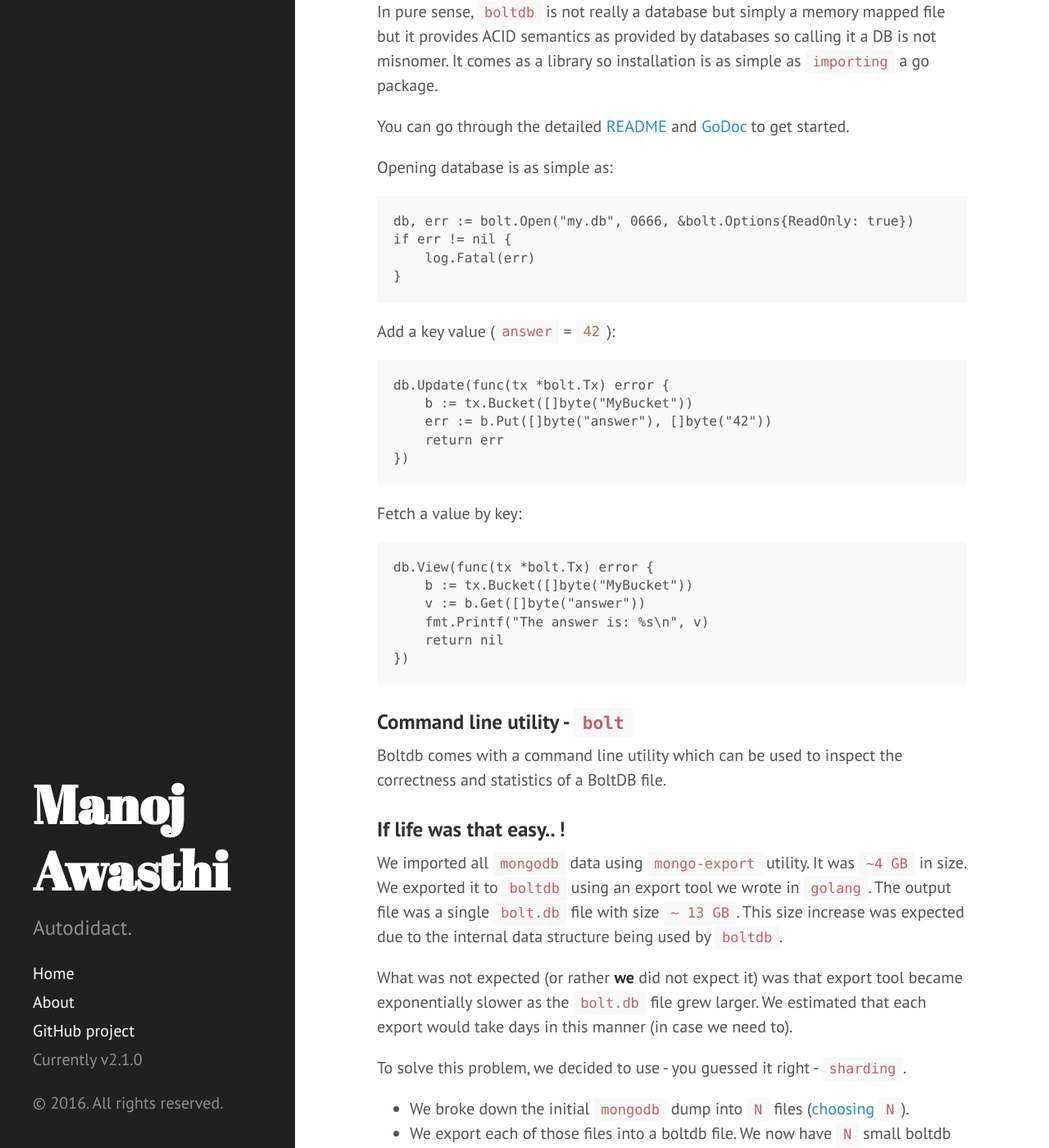
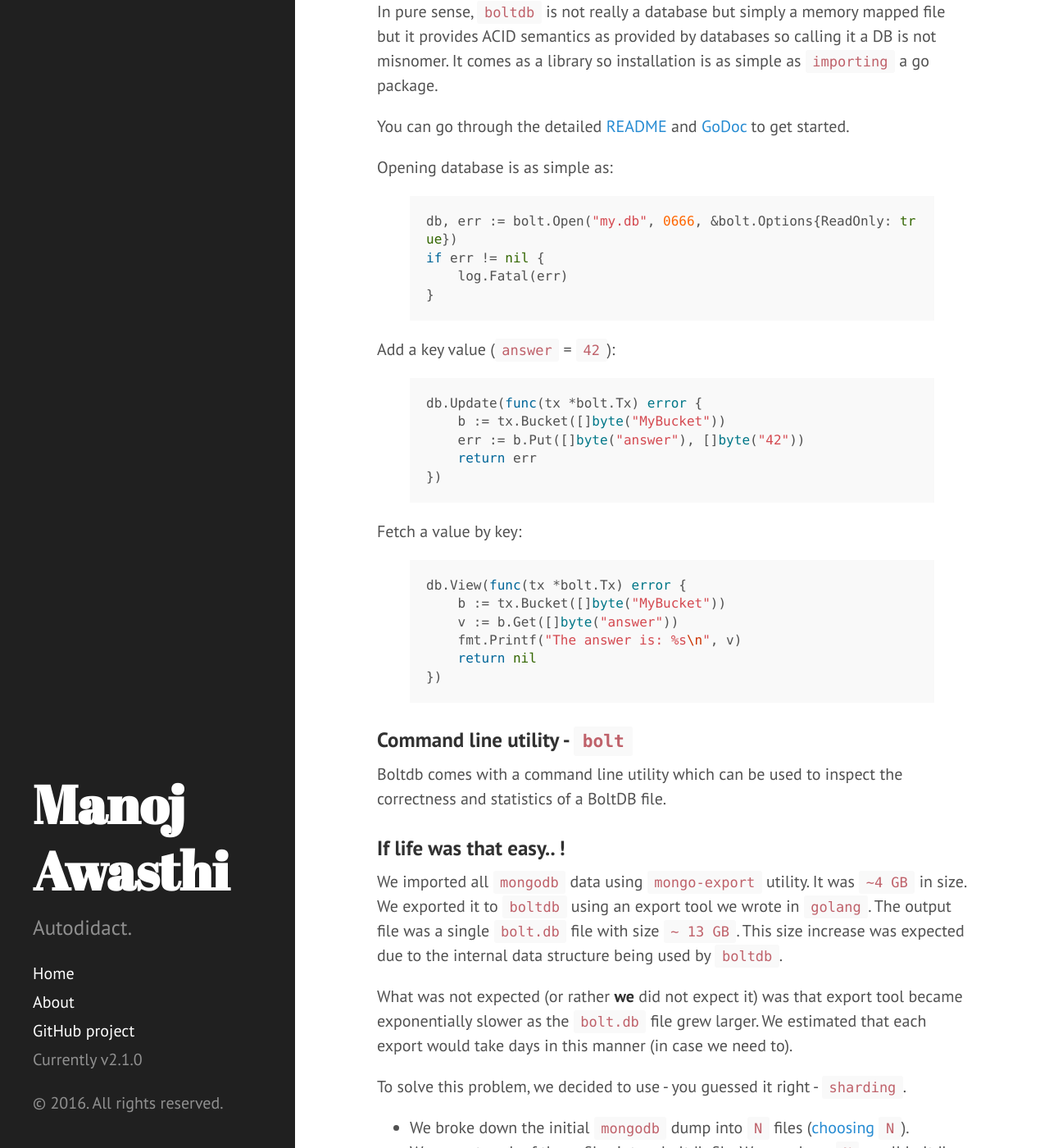
Before and after one commit to awmanoj/awmanoj.github.io, a Jekyll site: the page built from _posts/2016-08-03-using-boltdb-as-a-fast-persistent-kv-store.md, in a window 1280 px wide and 1400 px high, scrolled down 1406 px. Shown: the whole window at 82% size. Built offline with Jekyll 4.4.1, drawn with Linux system fonts in a browser that asks for light colours; Markdown is read by kramdown in place of the engine named in the settings.

Commit message:
Fix highlighterr.

````diff
--- a/_posts/2016-08-03-using-boltdb-as-a-fast-persistent-kv-store.md
+++ b/_posts/2016-08-03-using-boltdb-as-a-fast-persistent-kv-store.md
@@ -37,33 +37,33 @@
 
 Opening database is as simple as:
 
-```
+{% highlight go %}
 db, err := bolt.Open("my.db", 0666, &bolt.Options{ReadOnly: true})
 if err != nil {
     log.Fatal(err)
 }
-```
+{% endhighlight %}
 
 Add a key value (`answer` = `42`):
 
-```
+{% highlight go %}
 db.Update(func(tx *bolt.Tx) error {
     b := tx.Bucket([]byte("MyBucket"))
     err := b.Put([]byte("answer"), []byte("42"))
     return err
 })
-```
+{% endhighlight %}
 
 Fetch a value by key:
 
-```
+{% highlight go %}
 db.View(func(tx *bolt.Tx) error {
     b := tx.Bucket([]byte("MyBucket"))
     v := b.Get([]byte("answer"))
     fmt.Printf("The answer is: %s\n", v)
     return nil
 })
-```
+{% endhighlight %}
 
 ### Command line utility - `bolt`
 
````
